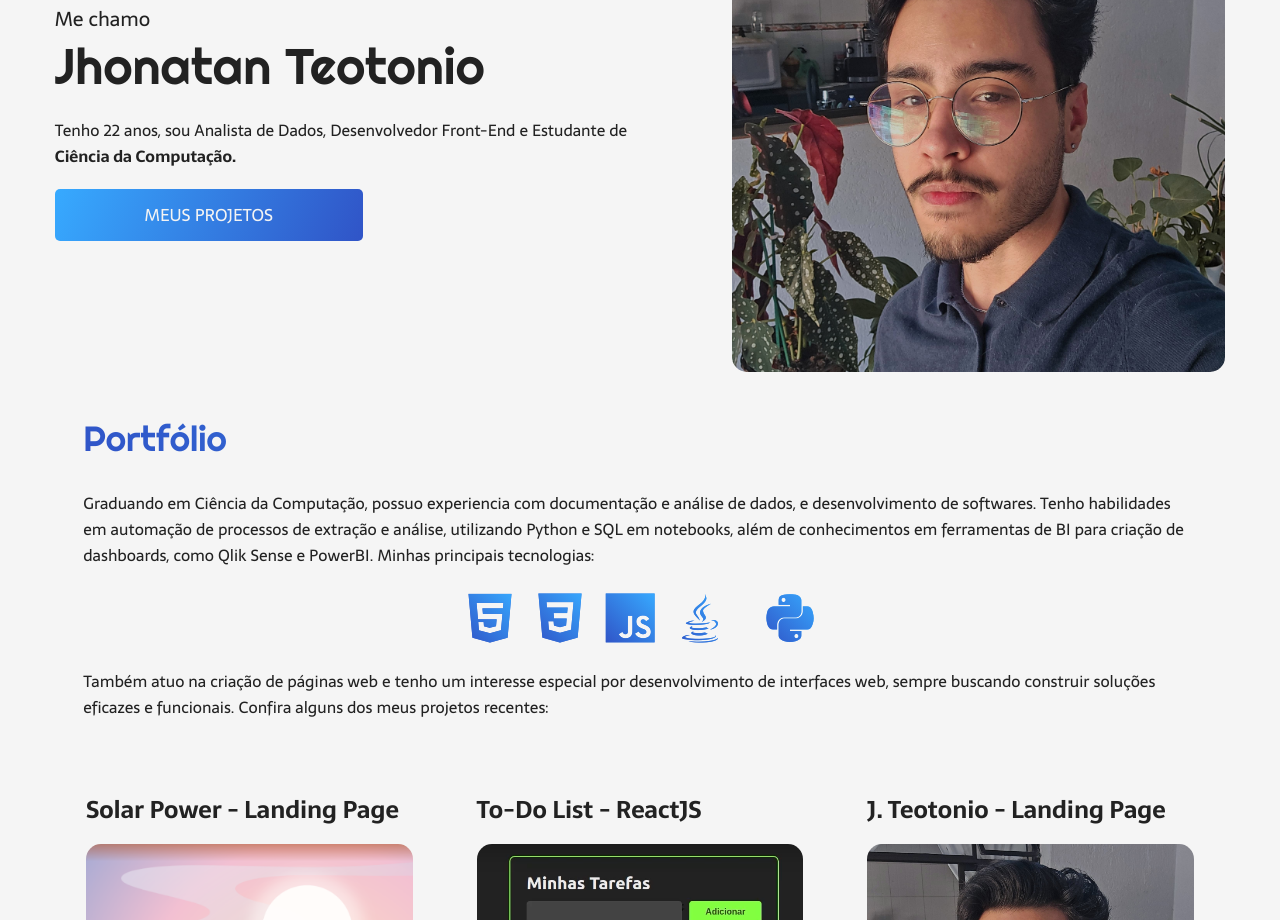
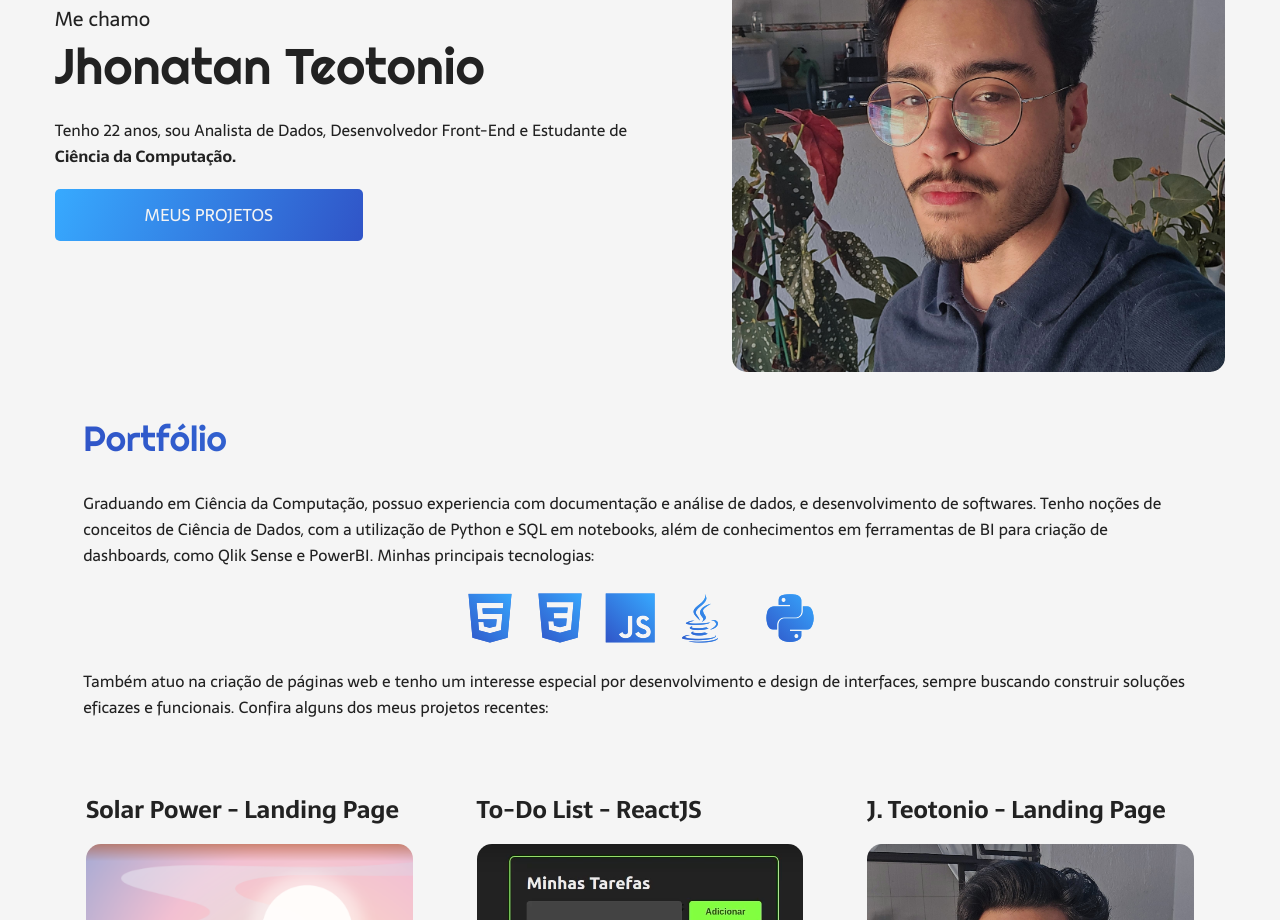
Before and after one commit to JhonatanTeotonio/JhonatanTeotonio.github.io, a plain HTML site: page index.html in a window 1280 px wide. Shown: the part 243-1163 px from the top of the page. Drawn offline with nearby package versions, Linux system fonts and the light colour scheme.

Commit message:
Update index.html

```diff
--- a/index.html
+++ b/index.html
@@ -37,7 +37,7 @@
         <section class="projetos" id="portfolio">
             <div class="section-header">
                 <h1 class="titulo">Portfólio</h1>
-                <p>Graduando em Ciência da Computação, possuo experiencia com documentação e análise de dados, e desenvolvimento de softwares. Tenho habilidades em automação de processos de extração e análise, utilizando Python e SQL em notebooks, além de conhecimentos em ferramentas de BI para criação de dashboards, como Qlik Sense e PowerBI. Minhas principais tecnologias:</p>
+                <p>Graduando em Ciência da Computação, possuo experiencia com documentação e análise de dados, e desenvolvimento de softwares. Tenho noções de conceitos de Ciência de Dados, com a utilização de Python e SQL em notebooks, além de conhecimentos em ferramentas de BI para criação de dashboards, como Qlik Sense e PowerBI. Minhas principais tecnologias:</p>
 
                 <div class="tecnologias">
                     <i class="devicon-html5-plain" title="HTML5"></i>
@@ -48,7 +48,7 @@
                     <i class="devicon-python-plain" title="Python"></i>
                 </div>
 
-                <p>Também atuo na criação de páginas web e tenho um interesse especial por desenvolvimento de interfaces web, sempre buscando construir soluções eficazes e funcionais. Confira alguns dos meus projetos recentes:</p>
+                <p>Também atuo na criação de páginas web e tenho um interesse especial por desenvolvimento e design de interfaces, sempre buscando construir soluções eficazes e funcionais. Confira alguns dos meus projetos recentes:</p>
             </div>
             <div class="projetos-itens">
                 <div class="item">
```
